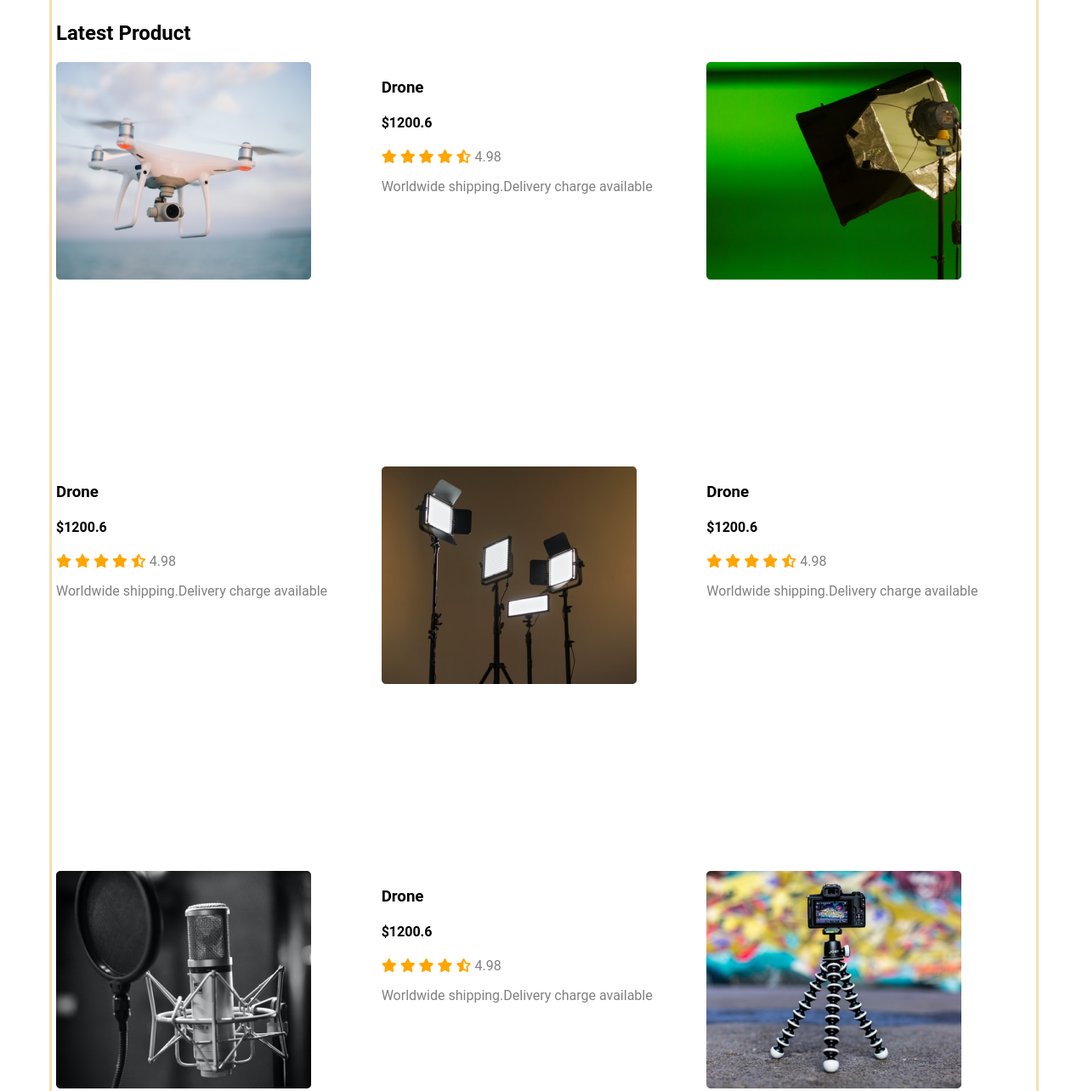
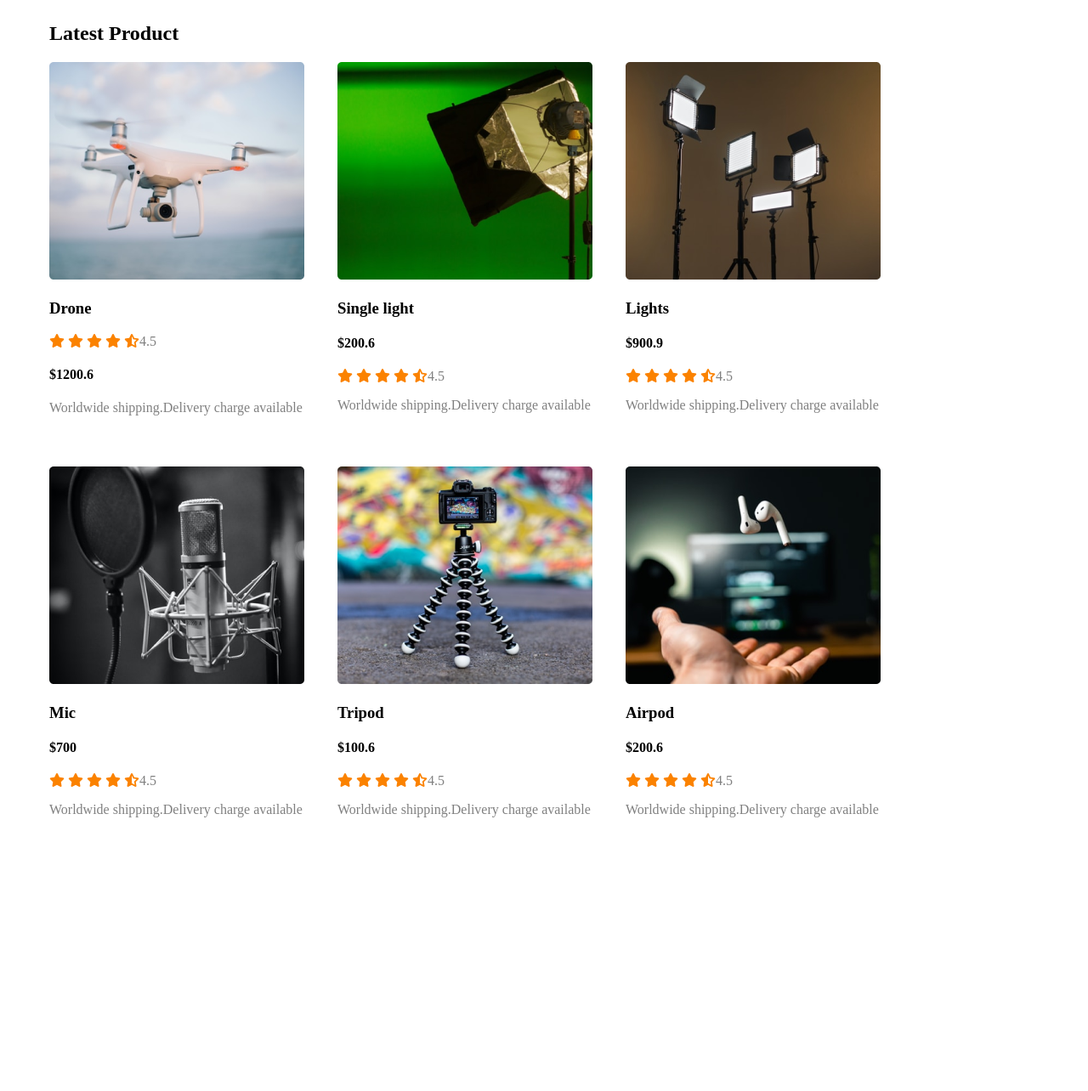
Before and after one commit to Raddiya/assignment-2, a plain HTML site: page index.html in a window 1280 px wide. Shown: the part 386-1670 px from the top of the page at 85% size. After the commit the page ends 1499 px from the top, so only its background shows below. Drawn offline with Linux system fonts and the light colour scheme.

Commit message:
section-2

```diff
--- a/index.html
+++ b/index.html
@@ -14,8 +14,8 @@
 <body>
     <main>
         <!-- header start -->
-        <h4 class="head">Influencer products</h4>
-        <section-1>
+        <h4>Influencer products</h4>
+        <section>
             <div class="half-width">
                 <h1>Let's start your Journey as Influencer</h1>
                 <p>Sharing a familiar aesthetic of FUJIFILM X-series cameras, the X-T30 sports classically inspired
@@ -26,90 +26,123 @@
                         class="fas fa-long-arrow-alt-right"></i></a>
             </div>
             <div class="half-width"><img src="images/main-camera.png" alt=""></div>
-        </section-1>
+        </section>
         <!-- head-end  -->
+        <!-- popular collection -->
+        <h2 class="section-title">Latest Product </h2>
+        <section class="container-2">
 
-        <!-- popular collection -->
-        <section class="container">
-            <h2 class="section-title">Latest Product </h2>
-            <div class="products">
-                <div class="product"> <img src="images/drone.png" alt=""></div>
-                <div class="product-info">
-                    <h3 class="product-title">Drone</h3>
-                    <h4>$1200.6</h4>
-                    <div class="star">
-                        <i class="fas fa-star"></i>
-                        <i class="fas fa-star"></i>
-                        <i class="fas fa-star"></i>
-                        <i class="fas fa-star"></i>
-                        <i class="fas fa-star-half-alt">
-                        </i> <span class="info-color">4.98</span>
+            <div id="products">
+                <div class="product">
+                    <div>
+                        <img src="images/drone.png" alt="">
                     </div>
-                    <p class="info-color">Worldwide shipping.Delivery charge available</p>
-                </div>
-                <div class="product"> <img src="images/single-light.png" alt=""></div>
-                <div class="product-info">
-                    <h3 class="product-title">Drone</h3>
-                    <h4>$1200.6</h4>
-                    <div class="star">
-                        <i class="fas fa-star"></i>
-                        <i class="fas fa-star"></i>
-                        <i class="fas fa-star"></i>
-                        <i class="fas fa-star"></i>
-                        <i class="fas fa-star-half-alt">
-                        </i> <span class="info-color">4.98</span>
-                    </div>
-                    <p class="info-color">Worldwide shipping.Delivery charge available</p>
-                </div>
-                <div class="product"> <img src="images/lights.png" alt=""></div>
-                <div class="product-info">
-                    <h3 class="product-title">Drone</h3>
-                    <h4>$1200.6</h4>
-                    <div class="star">
-                        <i class="fas fa-star"></i>
-                        <i class="fas fa-star"></i>
-                        <i class="fas fa-star"></i>
-                        <i class="fas fa-star"></i>
-                        <i class="fas fa-star-half-alt">
-                        </i> <span class="info-color">4.98</span>
-                    </div>
-                    <p class="info-color">Worldwide shipping.Delivery charge available</p>
-                </div>
-                <div class="product"> <img src="images/mic.png" alt=""></div>
-                <div class="product-info">
-                    <h3 class="product-title">Drone</h3>
-                    <h4>$1200.6</h4>
-                    <div class="star">
-                        <i class="fas fa-star"></i>
-                        <i class="fas fa-star"></i>
-                        <i class="fas fa-star"></i>
-                        <i class="fas fa-star"></i>
-                        <i class="fas fa-star-half-alt">
-                        </i> <span class="info-color">4.98</span>
-                    </div>
-                    <p class="info-color">Worldwide shipping.Delivery charge available</p>
-                </div>
-                <div class="product"> <img src="images/tripod.png" alt=""></div>
-                <div class="product-info">
-                    <div class="product"> <img src="images/tripod.png" alt=""></div>
                     <div class="product-info">
                         <h3 class="product-title">Drone</h3>
+                        <div class="star">
+                            <i class="fas fa-star"></i>
+                            <i class="fas fa-star"></i>
+                            <i class="fas fa-star"></i>
+                            <i class="fas fa-star"></i>
+                            <i class="fas fa-star-half-alt"></i><span class="info-color">4.5</span>
+                        </div>
                         <h4>$1200.6</h4>
+
+                        <p class="info-color">Worldwide shipping.Delivery charge available</p>
+                    </div>
+                </div>
+
+
+
+                <div class="product">
+                    <div> <img src="images/single-light.png" alt=""></div>
+                    <div class="product-info">
+                        <h3 class="product-title">Single light</h3>
+                        <h4>$200.6</h4>
+                        <div class="star">
+                            <i class="fas fa-star"></i>
+                            <i class="fas fa-star"></i>
+                            <i class="fas fa-star"></i>
+                            <i class="fas fa-star"></i>
+                            <i class="fas fa-star-half-alt"></i><span class="info-color">4.5</span>
+                        </div>
+
+                        <p class="info-color">Worldwide shipping.Delivery charge available</p>
+                    </div>
+                </div>
+
+
+                <div class="product">
+                    <div> <img src="images/lights.png" alt=""></div>
+                    <div class="product-info">
+                        <h3 class="product-title">Lights</h3>
+                        <h4>$900.9</h4>
+                        <div class="star">
+                            <i class="fas fa-star"></i>
+                            <i class="fas fa-star"></i>
+                            <i class="fas fa-star"></i>
+                            <i class="fas fa-star"></i>
+                            <i class="fas fa-star-half-alt"></i><span class="info-color">4.5</span>
+                        </div>
+                        <p class="info-color">Worldwide shipping.Delivery charge available</p>
+                    </div>
+                </div>
+
+
+
+                <div class="product">
+                    <div><img src="images/mic.png" alt=""></div>
+                    <div class="product-info">
+                        <h3 class="product-title">Mic</h3>
+                        <h4>$700</h4>
+                        <div class="star">
+                            <i class="fas fa-star"></i>
+                            <i class="fas fa-star"></i>
+                            <i class="fas fa-star"></i>
+                            <i class="fas fa-star"></i>
+                            <i class="fas fa-star-half-alt"></i><span class="info-color">4.5</span>
+                        </div>
+
+                        <p class="info-color">Worldwide shipping.Delivery charge available</p>
+                    </div>
+                </div>
+
+                <div class="product">
+                    <div><img src="images/tripod.png" alt=""></div>
+                    <div class="product-info">
+                        <h3 class="product-title">Tripod</h3>
+                        <h4>$100.6</h4>
+                        <div class="star">
+                            <i class="fas fa-star"></i>
+                            <i class="fas fa-star"></i>
+                            <i class="fas fa-star"></i>
+                            <i class="fas fa-star"></i>
+                            <i class="fas fa-star-half-alt"></i><span class="info-color">4.5</span>
+                        </div>
+                        <p class="info-color">Worldwide shipping.Delivery charge available</p>
+                    </div>
+                </div>
+
+                <div class="product">
+                    <div><img src="images/airpod.png" alt=""></div>
+                    <div class="product-info">
+                        <h3 class="product-title">Airpod</h3>
+                        <h4>$200.6</h4>
                         <div class="star">
                             <i class="fas fa-star"></i>
                             <i class="fas fa-star"></i>
                             <i class="fas fa-star"></i>
                             <i class="fas fa-star"></i>
                             <i class="fas fa-star-half-alt">
-                            </i> <span class="info-color">4.98</span>
+                            </i><span class="info-color">4.5</span>
                         </div>
                         <p class="info-color">Worldwide shipping.Delivery charge available</p>
                     </div>
                 </div>
+
+            </div>
         </section>
     </main>
-
-
 
 </body>
 
--- a/styles/style.css
+++ b/styles/style.css
@@ -1,17 +1,19 @@
 /* ---body---  */
 body{
-    @import url('https://fonts.googleapis.com/css2?family=Lobster&family=Manrope:wght@200;400&family=Poppins:ital,wght@0,400;0,700;1,500&family=Roboto:ital@1&family=Source+Sans+Pro:ital@1&family=Yeseva+One&display=swap');
+    @import url('https://fonts.googleapis.com/css2?family=Lobster&family=Manrope:wght@200;400&family=Poppins:ital,wght@0,400;0,700;1,500&family=Roboto:ital@1&family=Source+Sans+Pro:ital@1&family=Yeseva+One&display=swap')
 
     font-family: 'Roboto',
     sans-serif;
   padding: 50px;
 }
 
+
 /*---- header ----- */
 
-section-1{
+section{
     display: flex;
     align-items: center;
+    margin-bottom: 30px;
 }
 .half-width{
     width: 60%;
@@ -30,25 +32,25 @@ section-1{
     color: lightyellow;
 }
 /* ---products--- */
-.container{
-    border: 3px solid wheat;
-    padding: 5px;
-}
-.products{
+
+#products{
     display: grid;
     grid-template-columns: repeat(3,1fr);
-    grid-colum-gap:
+    grid-column-gap:10px;
+
 }
 .products .product img{
     width: 300px;
     height: 256px;
+    border-radius: 5px;
 }
 .product{
     width: 329px;
 height: 476px;
+
 }
 .star{
-    color: orange;
+  color: #FB8200;
 }
 .info-color{
     color:gray;
```
Also changed, not shown: influencer-gears.png (deleted).
